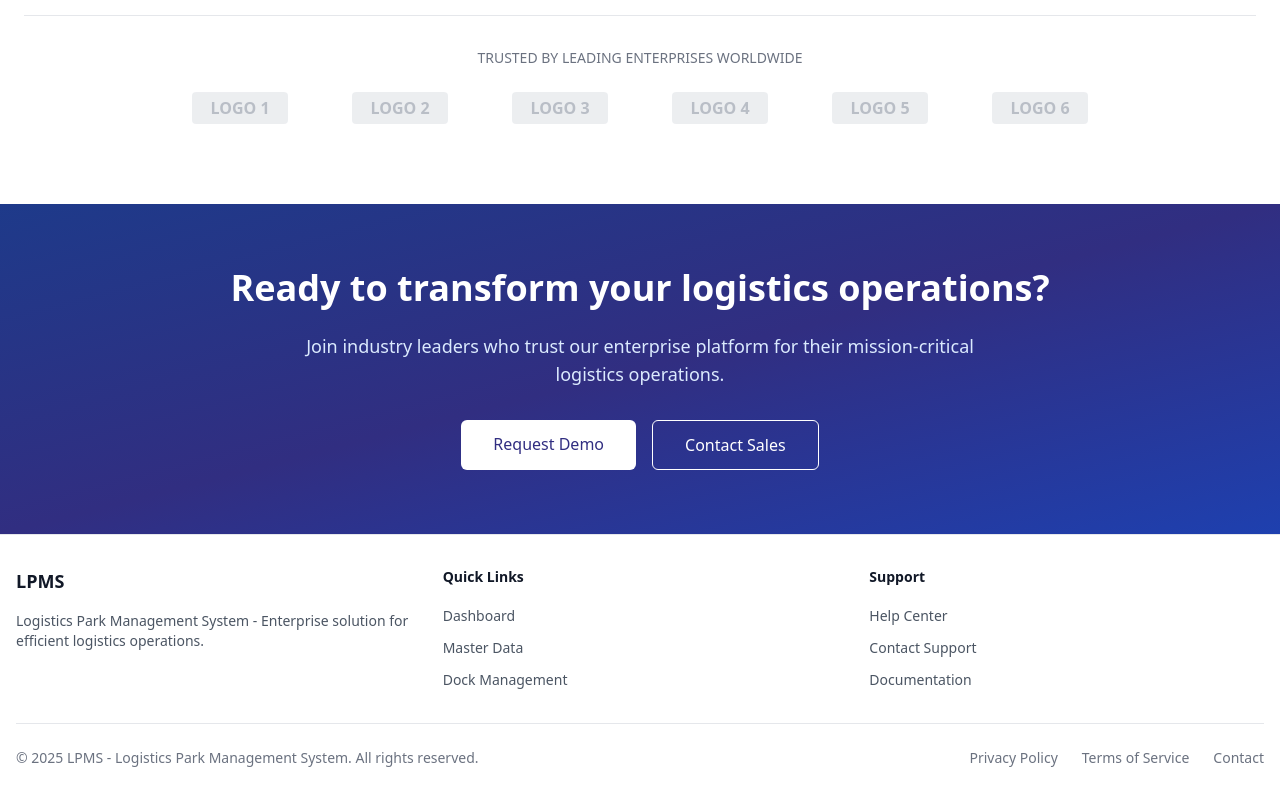
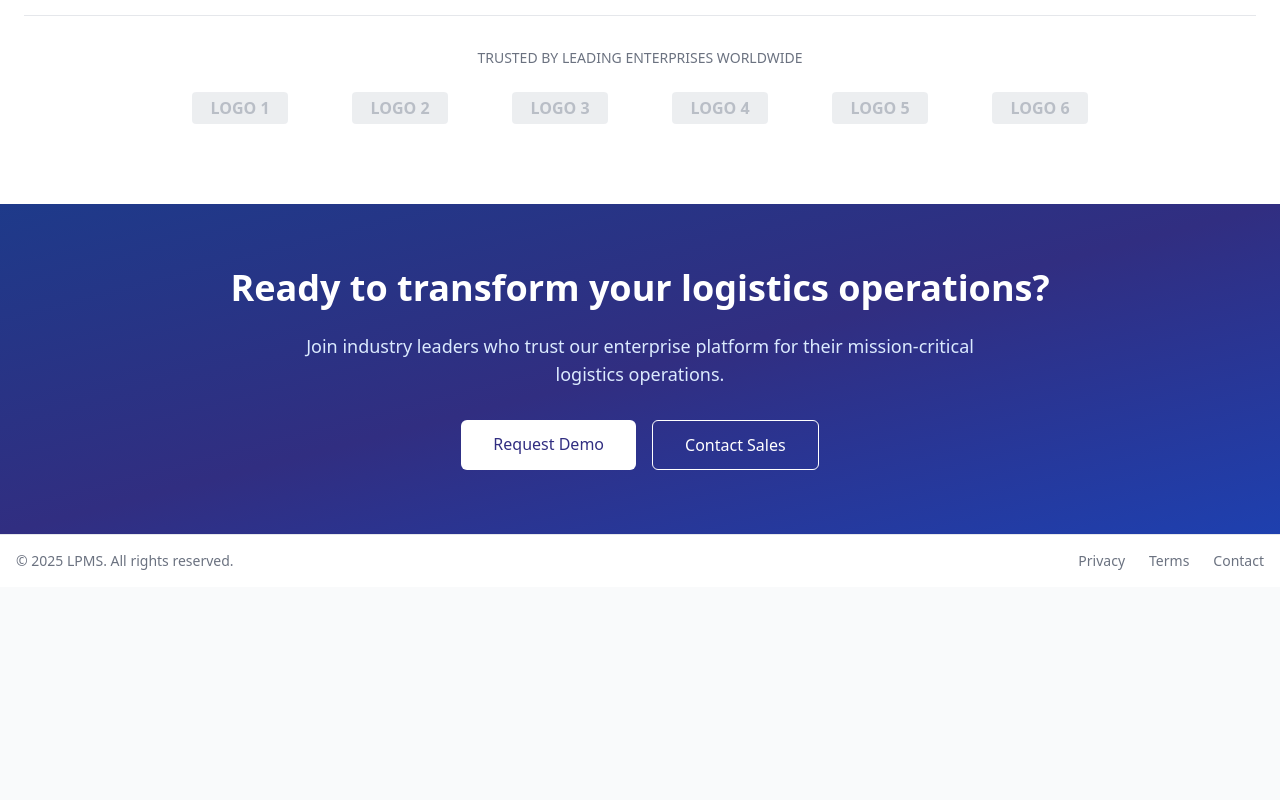
Before and after one commit to saurabhwebdev/rovotest, a Next.js app: page / in a window 1280 px wide. Shown: the part 2448-3248 px from the top of the page. After the commit the page ends 3035 px from the top, so only its background shows below. Built offline with nearby package versions, Linux system fonts and the light colour scheme; no server answers.

Commit message:
Footer update

```diff
--- a/src/components/Footer.tsx
+++ b/src/components/Footer.tsx
@@ -3,68 +3,17 @@ import Link from 'next/link';
 export default function Footer() {
   return (
     <footer className="border-t border-gray-200 bg-white dark:border-gray-800 dark:bg-gray-900">
-      <div className="container mx-auto px-4 py-8">
-        <div className="grid grid-cols-1 md:grid-cols-3 gap-8">
-          <div>
-            <h3 className="text-lg font-semibold text-gray-900 dark:text-gray-100 mb-4">LPMS</h3>
-            <p className="text-sm text-gray-600 dark:text-gray-400 mb-4">
-              Logistics Park Management System - Enterprise solution for efficient logistics operations.
-            </p>
-          </div>
-
-          <div>
-            <h3 className="text-sm font-semibold text-gray-900 dark:text-gray-100 mb-4">Quick Links</h3>
-            <ul className="space-y-2">
-              <li>
-                <Link href="/dashboard" className="text-sm text-gray-600 hover:text-indigo-600 dark:text-gray-400 dark:hover:text-indigo-400">
-                  Dashboard
-                </Link>
-              </li>
-              <li>
-                <Link href="/admin/master-data" className="text-sm text-gray-600 hover:text-indigo-600 dark:text-gray-400 dark:hover:text-indigo-400">
-                  Master Data
-                </Link>
-              </li>
-              <li>
-                <Link href="/admin/dock-management" className="text-sm text-gray-600 hover:text-indigo-600 dark:text-gray-400 dark:hover:text-indigo-400">
-                  Dock Management
-                </Link>
-              </li>
-            </ul>
-          </div>
-
-          <div>
-            <h3 className="text-sm font-semibold text-gray-900 dark:text-gray-100 mb-4">Support</h3>
-            <ul className="space-y-2">
-              <li>
-                <Link href="#" className="text-sm text-gray-600 hover:text-indigo-600 dark:text-gray-400 dark:hover:text-indigo-400">
-                  Help Center
-                </Link>
-              </li>
-              <li>
-                <Link href="#" className="text-sm text-gray-600 hover:text-indigo-600 dark:text-gray-400 dark:hover:text-indigo-400">
-                  Contact Support
-                </Link>
-              </li>
-              <li>
-                <Link href="#" className="text-sm text-gray-600 hover:text-indigo-600 dark:text-gray-400 dark:hover:text-indigo-400">
-                  Documentation
-                </Link>
-              </li>
-            </ul>
-          </div>
-        </div>
-
-        <div className="border-t border-gray-200 dark:border-gray-800 mt-8 pt-6 flex flex-col md:flex-row items-center justify-between">
-          <p className="text-sm text-gray-500 dark:text-gray-400 mb-4 md:mb-0">
-            © {new Date().getFullYear()} LPMS - Logistics Park Management System. All rights reserved.
+      <div className="container mx-auto px-4 py-4">
+        <div className="flex flex-col md:flex-row items-center justify-between">
+          <p className="text-sm text-gray-500 dark:text-gray-400 mb-2 md:mb-0">
+            © {new Date().getFullYear()} LPMS. All rights reserved.
           </p>
           <div className="flex space-x-6">
             <Link href="#" className="text-sm text-gray-500 hover:text-indigo-600 dark:text-gray-400 dark:hover:text-indigo-400">
-              Privacy Policy
+              Privacy
             </Link>
             <Link href="#" className="text-sm text-gray-500 hover:text-indigo-600 dark:text-gray-400 dark:hover:text-indigo-400">
-              Terms of Service
+              Terms
             </Link>
             <Link href="#" className="text-sm text-gray-500 hover:text-indigo-600 dark:text-gray-400 dark:hover:text-indigo-400">
               Contact
```
